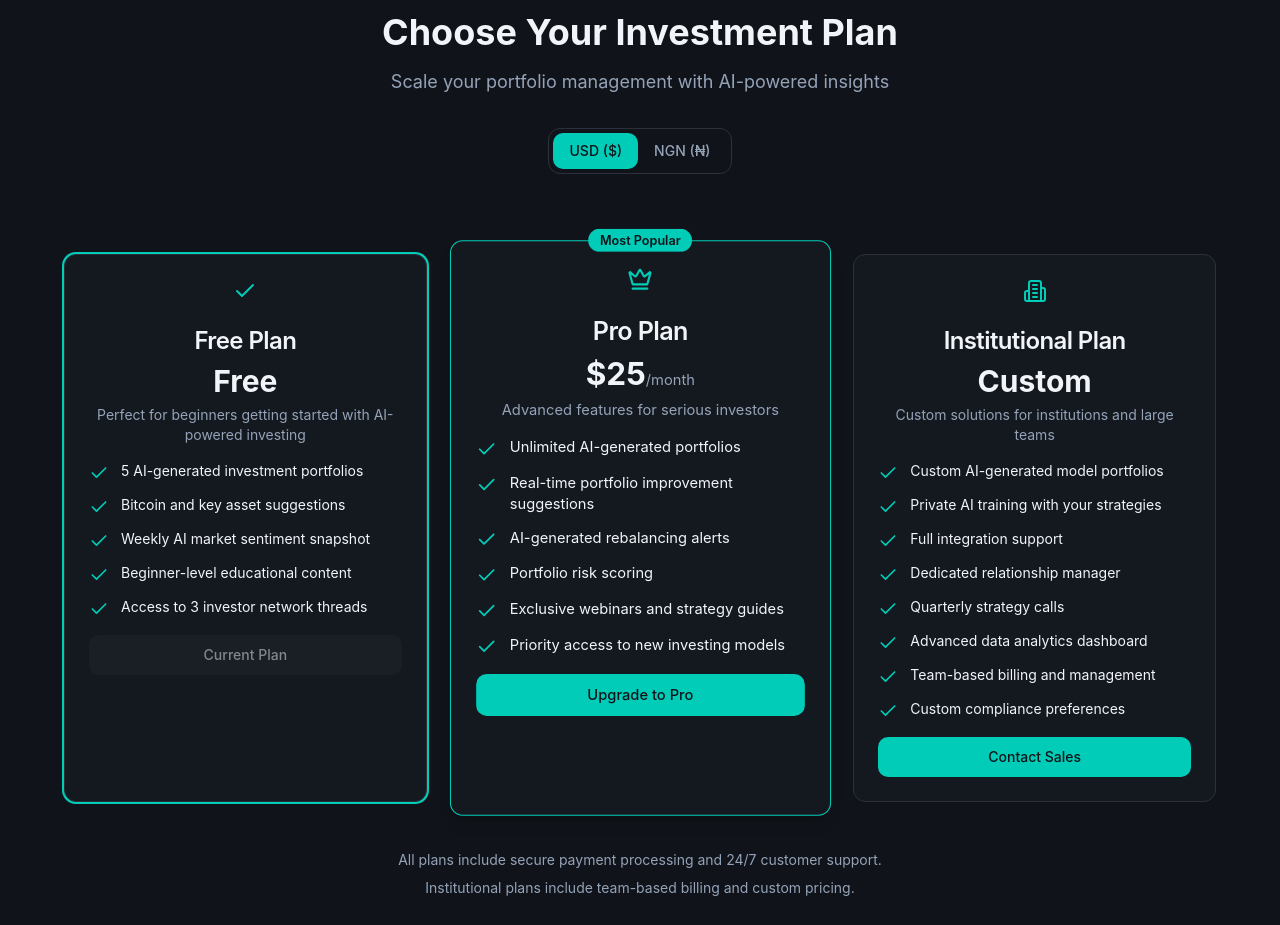
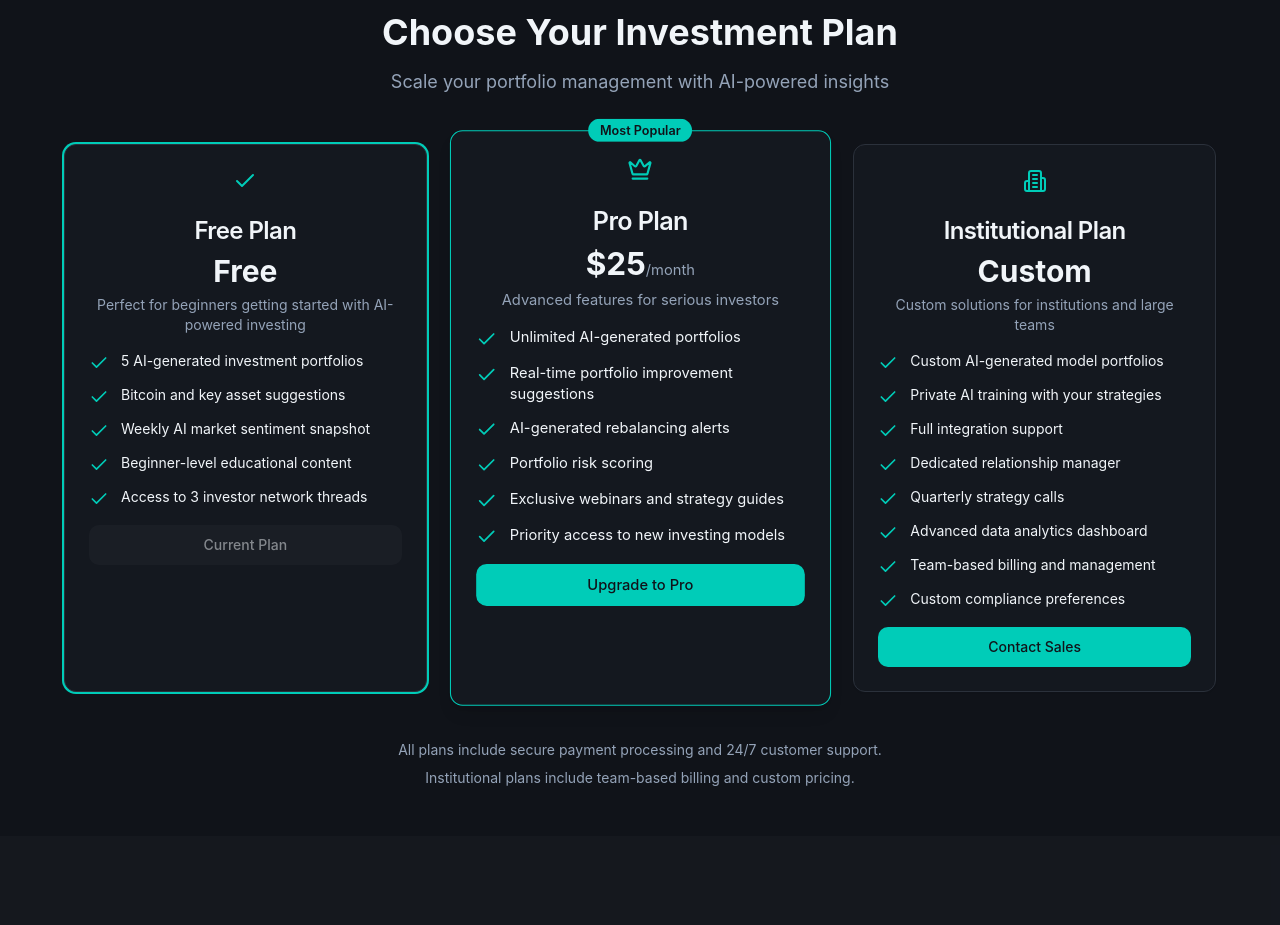
Before and after one commit to rolandpeter656-droid/portfolix-com, a React (Vite) app: page / in a window 1280 px wide. Shown: the part 3220-4145 px from the top of the page. Built offline with nearby package versions, Linux system fonts and the light colour scheme.

Commit message:
Refactor: Remove Naira pricing option
Remove the Naira payment option from the pricing section. The Pro Plan will now only display the $25/month pricing in USD, maintaining the existing styling and layout.

```diff
--- a/src/components/PaystackPayment.tsx
+++ b/src/components/PaystackPayment.tsx
@@ -12,13 +12,13 @@ import { useToast } from "@/hooks/use-toast";
 interface PricingPlan {
   id: string;
   name: string;
-  price: { NGN: number; USD: number };
+  price: number;
   description: string;
 }
 
 interface PaystackPaymentProps {
   plan: PricingPlan;
-  currency: "NGN" | "USD";
+  currency: "USD";
   onSuccess: () => void;
   onCancel: () => void;
 }
@@ -36,8 +36,8 @@ export const PaystackPayment = ({ plan, currency, onSuccess, onCancel }: Paystac
   const [discount, setDiscount] = useState(0);
   const { toast } = useToast();
 
-  // Get price based on currency
-  const basePrice = plan.price[currency];
+  // Get price
+  const basePrice = plan.price;
   const discountAmount = (basePrice * discount) / 100;
   const finalPrice = basePrice - discountAmount;
 
@@ -129,8 +129,7 @@ export const PaystackPayment = ({ plan, currency, onSuccess, onCancel }: Paystac
   };
 
   const formatPrice = (price: number) => {
-    const symbol = currency === "NGN" ? "₦" : "$";
-    return `${symbol}${price.toLocaleString()}`;
+    return `$${price}`;
   };
 
   return (
@@ -158,7 +157,7 @@ export const PaystackPayment = ({ plan, currency, onSuccess, onCancel }: Paystac
             <h3 className="font-semibold mb-2">{plan.name}</h3>
             <p className="text-sm text-muted-foreground mb-3">{plan.description}</p>
             <div className="flex justify-between items-center">
-              <span>Subscription ({currency})</span>
+              <span>Subscription (USD)</span>
               <span className="font-semibold">{formatPrice(basePrice)}/month</span>
             </div>
             {discount > 0 && (
--- a/src/components/PricingPlans.tsx
+++ b/src/components/PricingPlans.tsx
@@ -7,12 +7,12 @@ import { PaystackPayment } from "./PaystackPayment";
 import { useNavigate } from "react-router-dom";
 
 export type PlanType = "free" | "pro" | "institutional";
-export type Currency = "NGN" | "USD";
+export type Currency = "USD";
 
 interface PricingPlan {
   id: PlanType;
   name: string;
-  price: { NGN: number; USD: number };
+  price: number;
   description: string;
   features: string[];
   buttonText: string;
@@ -24,7 +24,7 @@ const plans: PricingPlan[] = [
   {
     id: "free",
     name: "Free Plan",
-    price: { NGN: 0, USD: 0 },
+    price: 0,
     description: "Perfect for beginners getting started with AI-powered investing",
     features: [
       "5 AI-generated investment portfolios",
@@ -39,7 +39,7 @@ const plans: PricingPlan[] = [
   {
     id: "pro",
     name: "Pro Plan",
-    price: { NGN: 12000, USD: 25 },
+    price: 25,
     description: "Advanced features for serious investors",
     features: [
       "Unlimited AI-generated portfolios",
@@ -56,7 +56,7 @@ const plans: PricingPlan[] = [
   {
     id: "institutional",
     name: "Institutional Plan",
-    price: { NGN: 0, USD: 0 },
+    price: 0,
     description: "Custom solutions for institutions and large teams",
     features: [
       "Custom AI-generated model portfolios",
@@ -79,7 +79,7 @@ interface PricingPlansProps {
 }
 
 export const PricingPlans = ({ currentPlan = "free", onPlanSelect }: PricingPlansProps) => {
-  const [currency, setCurrency] = useState<Currency>("USD");
+  const currency: Currency = "USD";
   const [selectedPlan, setSelectedPlan] = useState<PlanType | null>(null);
   const [showPayment, setShowPayment] = useState(false);
   const navigate = useNavigate();
@@ -114,11 +114,10 @@ export const PricingPlans = ({ currentPlan = "free", onPlanSelect }: PricingPlan
     }
   };
 
-  const formatPrice = (price: number, curr: Currency, planId: PlanType) => {
+  const formatPrice = (price: number, planId: PlanType) => {
     if (price === 0 && planId === "free") return "Free";
     if (price === 0 && planId === "institutional") return "Custom";
-    const symbol = curr === "NGN" ? "₦" : "$";
-    return `${symbol}${price.toLocaleString()}`;
+    return `$${price}`;
   };
 
   if (showPayment && selectedPlan) {
@@ -142,30 +141,6 @@ export const PricingPlans = ({ currentPlan = "free", onPlanSelect }: PricingPlan
         <p className="text-lg text-muted-foreground mb-8">
           Scale your portfolio management with AI-powered insights
         </p>
-
-        {/* Currency Toggle */}
-        <div className="inline-flex rounded-lg border p-1 mb-8">
-          <button
-            onClick={() => setCurrency("USD")}
-            className={`px-4 py-2 rounded-md text-sm font-medium transition-colors ${
-              currency === "USD"
-                ? "bg-primary text-primary-foreground"
-                : "text-muted-foreground hover:text-foreground"
-            }`}
-          >
-            USD ($)
-          </button>
-          <button
-            onClick={() => setCurrency("NGN")}
-            className={`px-4 py-2 rounded-md text-sm font-medium transition-colors ${
-              currency === "NGN"
-                ? "bg-primary text-primary-foreground"
-                : "text-muted-foreground hover:text-foreground"
-            }`}
-          >
-            NGN (₦)
-          </button>
-        </div>
       </div>
 
       <div className="grid md:grid-cols-3 gap-8 max-w-6xl mx-auto">
@@ -188,8 +163,8 @@ export const PricingPlans = ({ currentPlan = "free", onPlanSelect }: PricingPlan
               </div>
               <CardTitle className="text-2xl">{plan.name}</CardTitle>
               <div className="text-3xl font-bold">
-                {formatPrice(plan.price[currency], currency, plan.id)}
-                {plan.price[currency] > 0 && (
+                {formatPrice(plan.price, plan.id)}
+                {plan.price > 0 && (
                   <span className="text-sm font-normal text-muted-foreground">/month</span>
                 )}
               </div>
```
